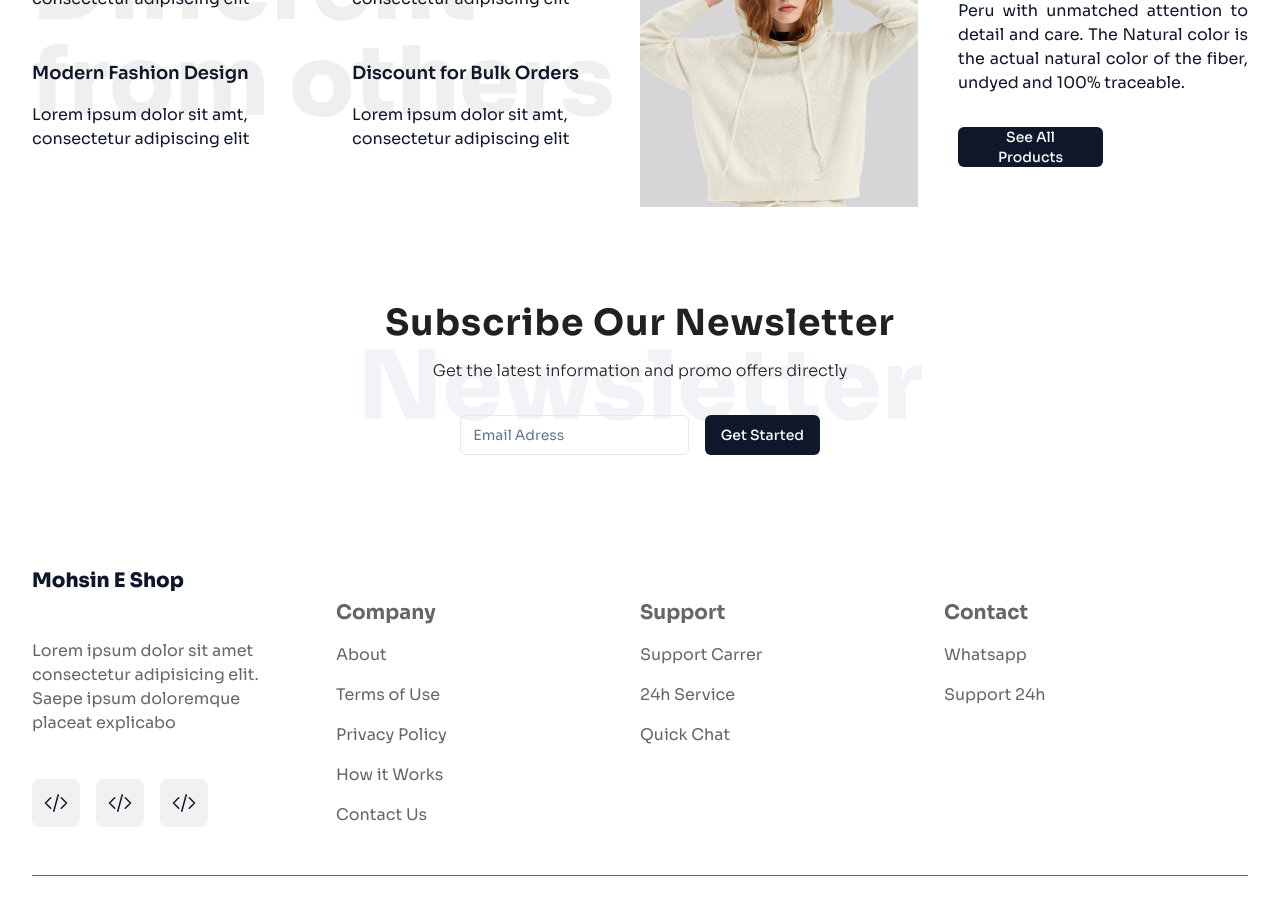
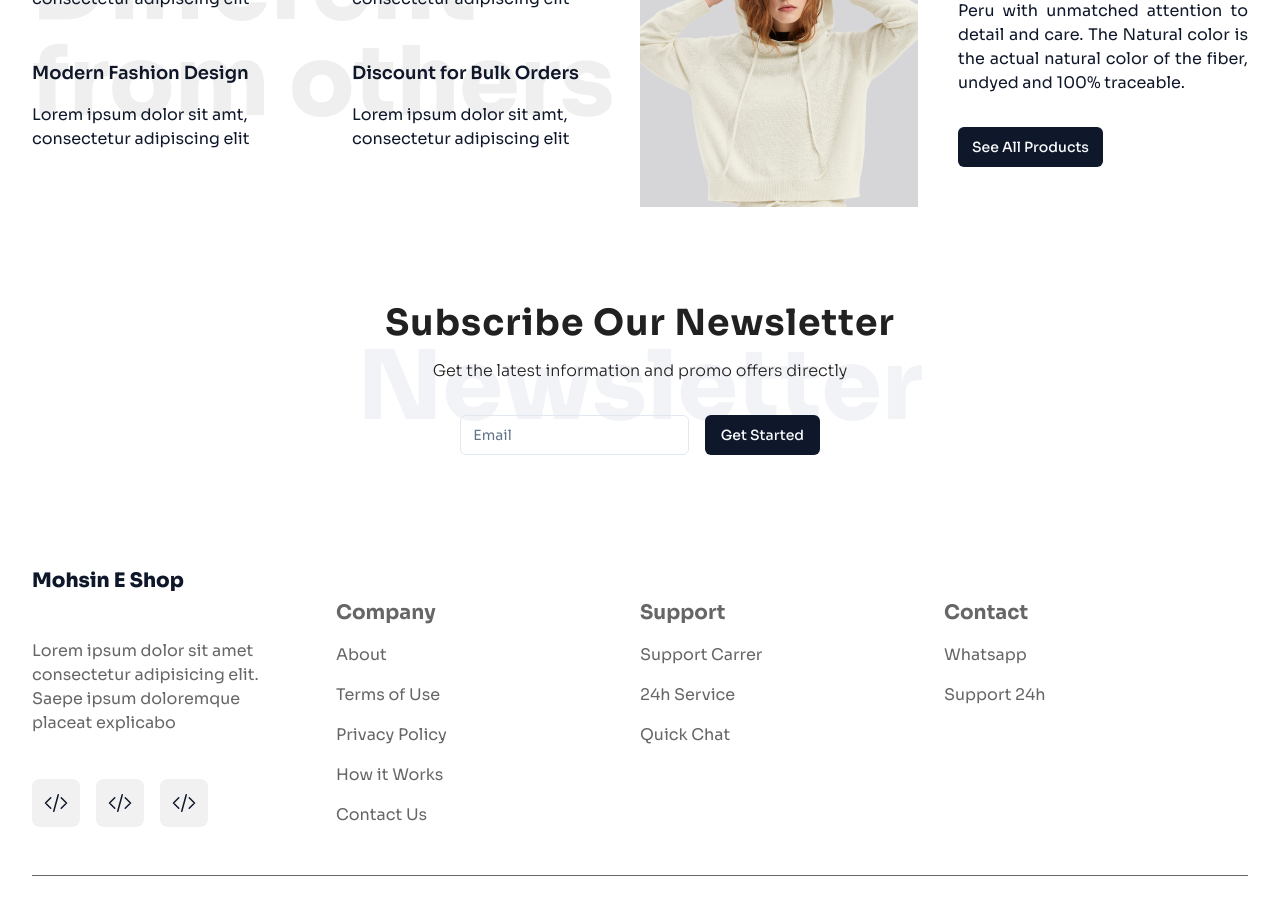
Before and after one commit to MohsinDev369/nextjs-ecom-hackathon2, a Next.js app: page / in a window 1280 px wide. Shown: the part 2400-3310 px from the top of the page. Built offline with nearby package versions, Linux system fonts and the light colour scheme.

Commit message:
news letter overflow cut fixed

```diff
--- a/src/components/BrandFeautres.tsx
+++ b/src/components/BrandFeautres.tsx
@@ -44,7 +44,10 @@ const BrandFeautres = () => {
             <p>Lorem ipsum dolor sit amt, consectetur adipiscing elit</p>
           </div>
         </div>
-        <div id="right" className="flex justify-center items-center gap-10 max-sm:flex-col">
+        <div
+          id="right"
+          className="flex justify-center items-center gap-10 max-sm:flex-col"
+        >
           <Image
             src={"/assets/img_slider/slider_img7.png"}
             alt="image of hood girl"
@@ -58,7 +61,9 @@ const BrandFeautres = () => {
               color is the actual natural color of the fiber, undyed and 100%
               traceable.
             </p>
-            <Button className="w-1/2" >See All Products</Button>
+            <Button className="w-1/2 whitespace-nowrap">
+              See All Products
+            </Button>
           </div>
         </div>
       </div>
--- a/src/components/NewsLetter.tsx
+++ b/src/components/NewsLetter.tsx
@@ -5,7 +5,7 @@ const NewsLetter = () => {
   return (
     <section
       id="NewsLetter"
-      className="max-sm:my-24 max-sm:mx-8 flex flex-col justify-center items-center text-center relative z-[1] overflow-hidden"
+      className="max-sm:my-24 max-sm:mx-8 flex flex-col justify-center items-center text-center relative z-[1]"
     >
       <div className="font-extrabold absolute text-8xl text-[#f2f3f7] -z-[1] max-sm:text-[3rem]">
         Newsletter
@@ -17,7 +17,7 @@ const NewsLetter = () => {
         Get the latest information and promo offers directly
       </p>
       <div className="flex">
-        <Input placeholder="Email Adress" className="mb-4" />
+        <Input placeholder="Email" className="mb-4" />
         <Button className="ml-4 truncate px-8 py-4">Get Started</Button>
       </div>
     </section>
```
